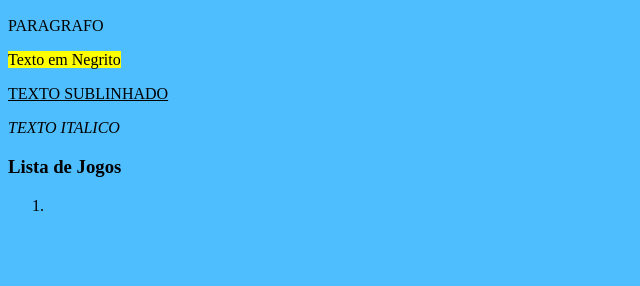
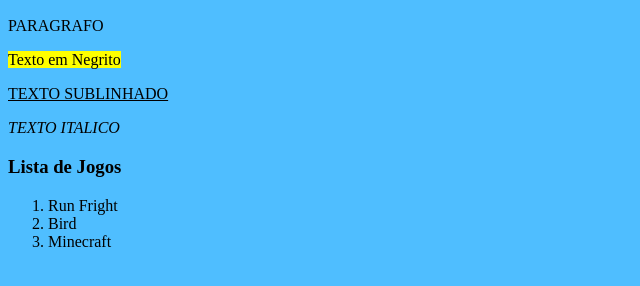
Before and after one commit to AssizCarlos1/1C_Projeto01, a plain HTML site: page index.html in a window 1280 px wide. Shown: the part 96-382 px from the top of the page, without its empty margins (0-640 px from the left). Drawn offline with Linux system fonts and the light colour scheme.

Commit message:
Lista de Jogos

```diff
--- a/index.html
+++ b/index.html
@@ -16,7 +16,9 @@
         <div class="Lista de Jogos">
             <h3>Lista de Jogos</h3>
             <ol>
-                <li></li>
+                <li>Run Fright</li>
+                <li>Bird</li>
+                <li>Minecraft</li>
             </ol>
         </div>
 
```
